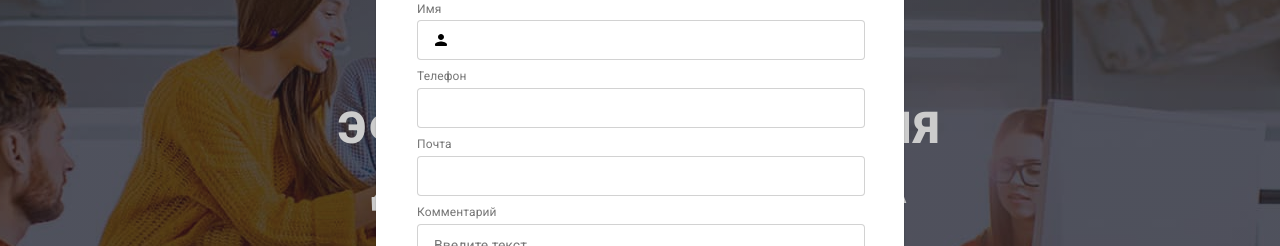
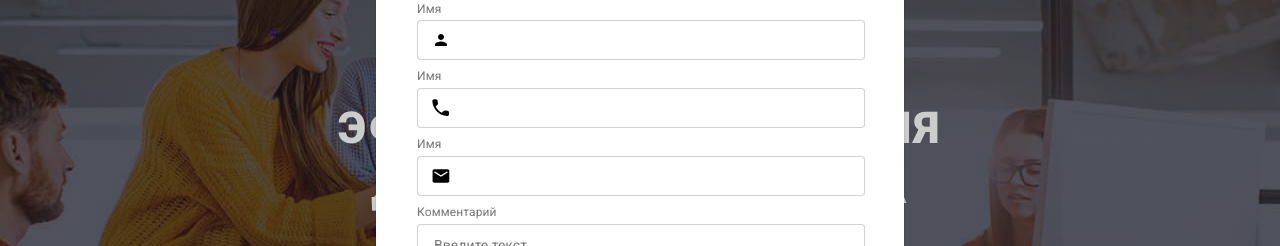
Before and after one commit to HannaPokamiestova/goit-markup-hw-06, a plain HTML site: page index.html in a window 1280 px wide. Both pictures are taken after a click on the button "Заказать услугу". Shown: the part 182-428 px from the top of the page. Drawn offline with Linux system fonts and the light colour scheme.

Commit message:
modal window changes

```diff
--- a/index.html
+++ b/index.html
@@ -559,25 +559,35 @@
             </div>
 
             <div class="form-field">
-              <label class="modal-text" for="tel">Телефон</label>
+              <label class="modal-text" for="phone">Имя</label>
+              <div class="input-wrap">
                 <input
-                type="tel"
-                name="tel"
-                id="tel"
                   class="modal-input"
+                  type="text"
+                  name="phone"
+                  id="phone"
                   required
                 />
+                <svg class="button-icon" width="18" height="18">
+                  <use href="./images/icons.svg#icon-modal-phone" />
+                </svg>
+              </div>
             </div>
 
             <div class="form-field">
-              <label class="modal-text" for="mail">Почта</label>
+              <label class="modal-text" for="mail">Имя</label>
+              <div class="input-wrap">
                 <input
-                type="mail"
+                  class="modal-input"
+                  type="text"
                   name="mail"
                   id="mail"
-                class="modal-input"
                   required
                 />
+                <svg class="button-icon" width="18" height="18">
+                  <use href="./images/icons.svg#icon-modal-mail" />
+                </svg>
+              </div>
             </div>
 
             <div class="form-field">
```
Lines whose indentation alone changed are shown as unchanged.
